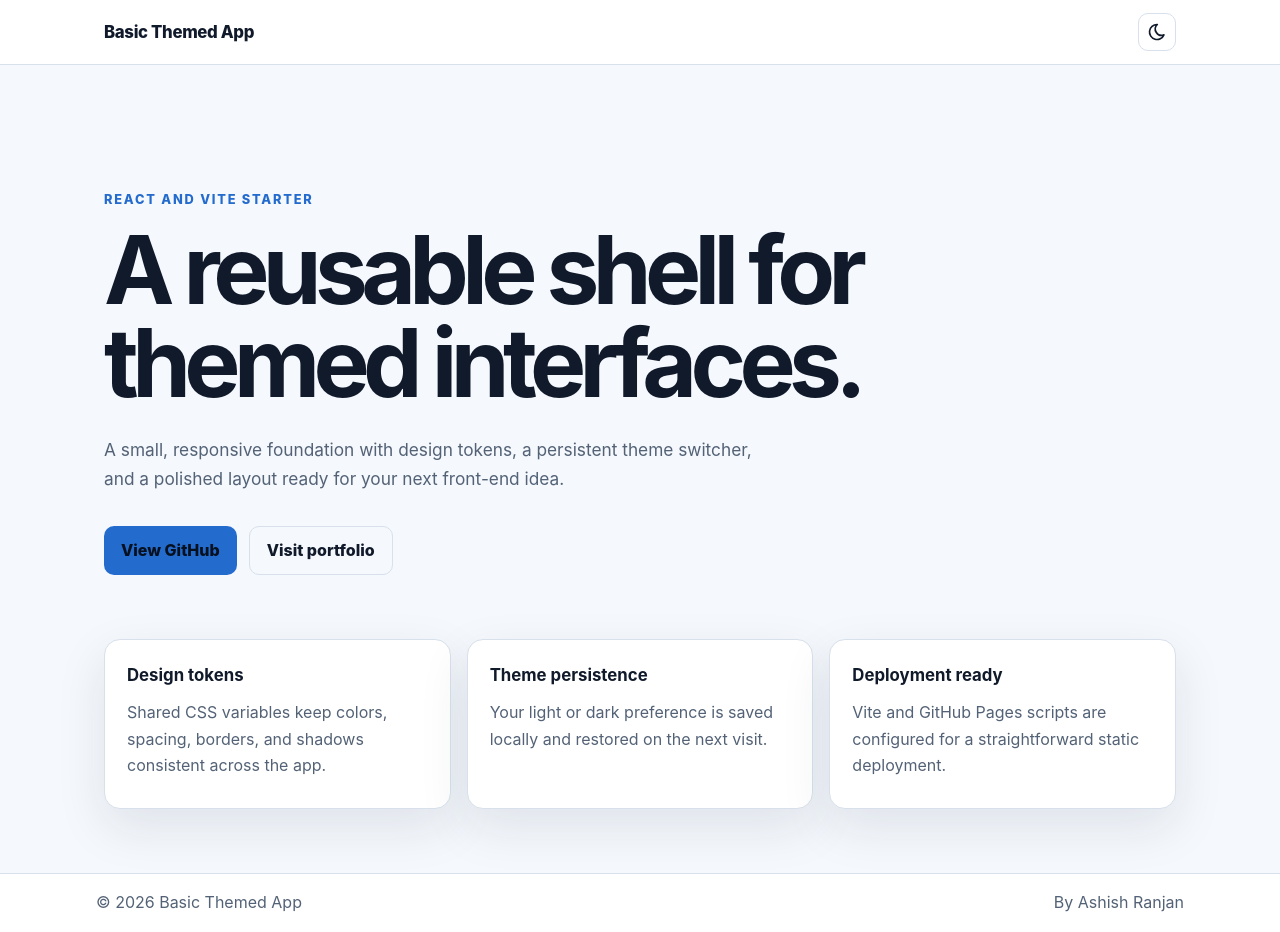
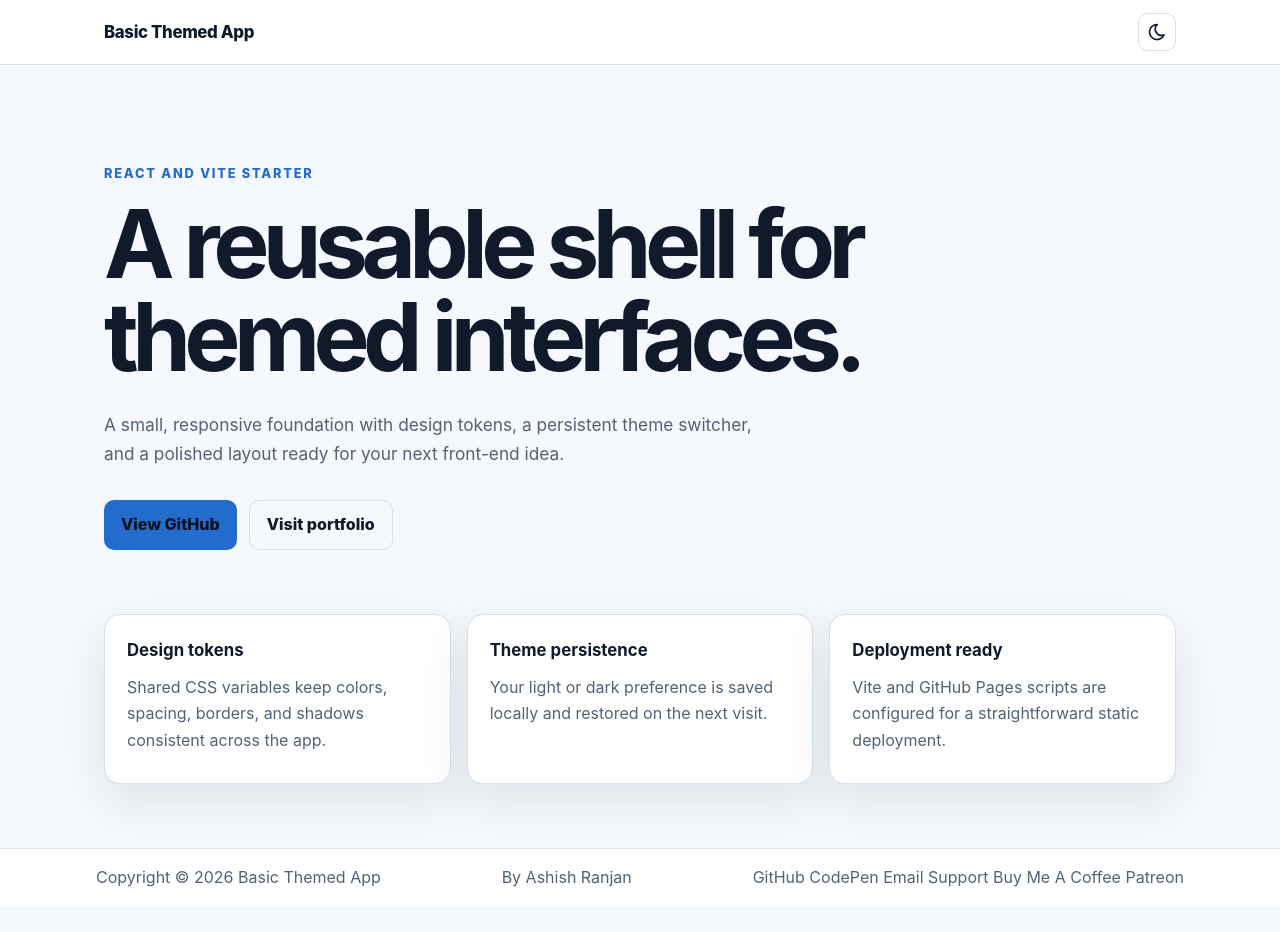
Before and after one commit to a2rp/basic-themed-app, a React (Vite) app: page / in a window 1280 px wide. After the commit the page ends 906 px from the top, so only its background shows below. Built offline with nearby package versions, Linux system fonts and the light colour scheme.

Commit message:
Polish themed app footer and metadata

```diff
--- a/index.html
+++ b/index.html
@@ -3,7 +3,7 @@
 
 <head>
     <meta charset="UTF-8" />
-    <link rel="icon" href="/favicon.ico" />
+    <link rel="icon" href="%BASE_URL%favicon.ico" />
     <meta name="viewport" content="width=device-width, initial-scale=1.0" />
     <meta name="theme-color" content="#07111f" />
     <meta name="author" content="Ashish Ranjan" />
@@ -12,7 +12,10 @@
     <meta property="og:description" content="A reusable React shell with design tokens and theme persistence." />
     <meta property="og:type" content="website" />
     <title>Basic Themed App | Ashish Ranjan</title>
-    <meta property="og:image" content="/preview.png" />`r`n    <meta name="twitter:image" content="/preview.png" />`r`n</head>
+    <meta property="og:image" content="%BASE_URL%preview.png" />
+    <meta name="twitter:card" content="summary_large_image" />
+    <meta name="twitter:image" content="%BASE_URL%preview.png" />
+</head>
 
 <body>
     <div id="root"></div>
--- a/src/components/footer/index.jsx
+++ b/src/components/footer/index.jsx
@@ -3,13 +3,21 @@ import { Styled } from "./styled";
 const Footer = () => (
     <Styled.Wrapper>
         <Styled.Main>
-            <Styled.Col>&copy; {new Date().getFullYear()} Basic Themed App</Styled.Col>
+            <Styled.Col>Copyright &copy; {new Date().getFullYear()} Basic Themed App</Styled.Col>
             <Styled.Col>
                 By{" "}
                 <a href="https://www.ashishranjan.net/" target="_blank" rel="noopener noreferrer">
                     Ashish Ranjan
                 </a>
             </Styled.Col>
+            <Styled.Col>
+                <a href="https://github.com/a2rp" target="_blank" rel="noopener noreferrer">GitHub</a>{" "}
+                <a href="https://codepen.io/ash1198" target="_blank" rel="noopener noreferrer">CodePen</a>{" "}
+                <a href="mailto:ash.ranjan09@gmail.com">Email</a>{" "}
+                <a href="https://a2rp-donation-page.netlify.app/" target="_blank" rel="noopener noreferrer">Support</a>{" "}
+                <a href="https://buymeacoffee.com/a2rp" target="_blank" rel="noopener noreferrer">Buy Me A Coffee</a>{" "}
+                <a href="https://patreon.com/a2rp" target="_blank" rel="noopener noreferrer">Patreon</a>
+            </Styled.Col>
         </Styled.Main>
     </Styled.Wrapper>
 );
```
